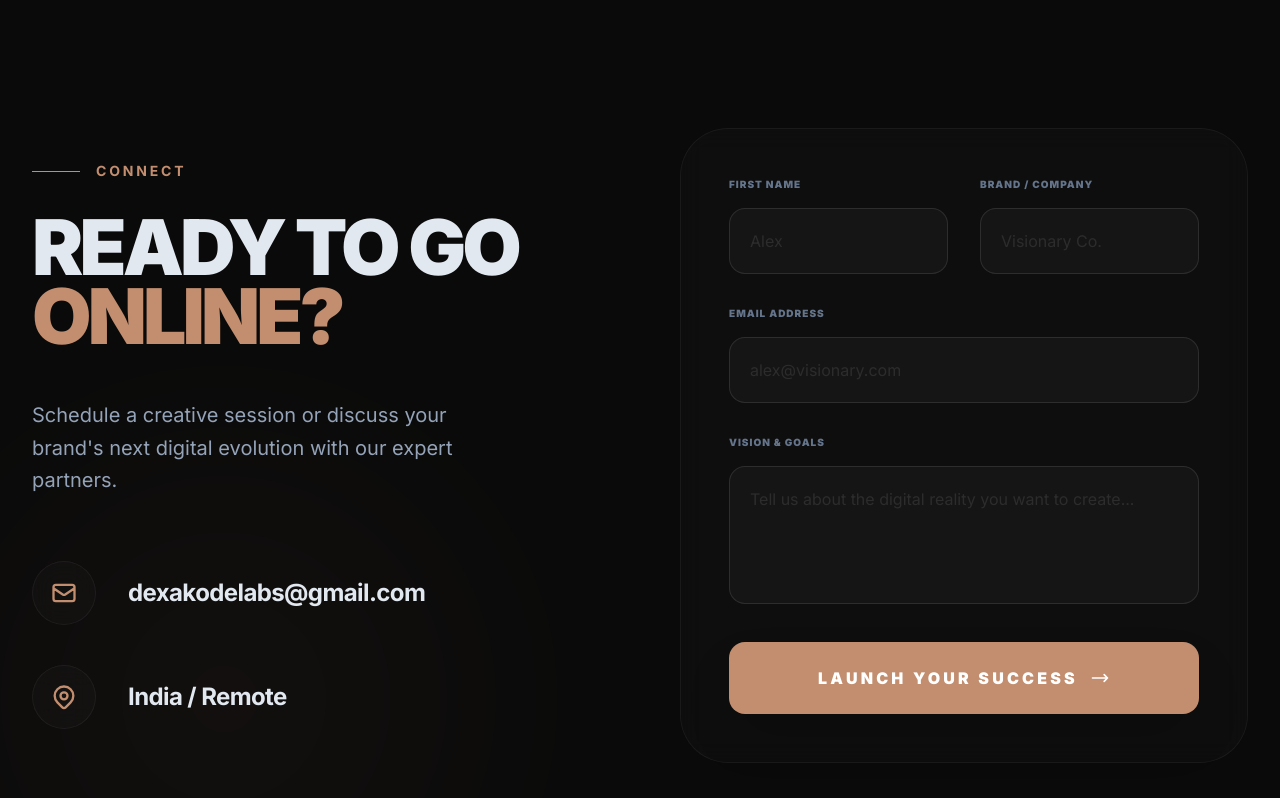
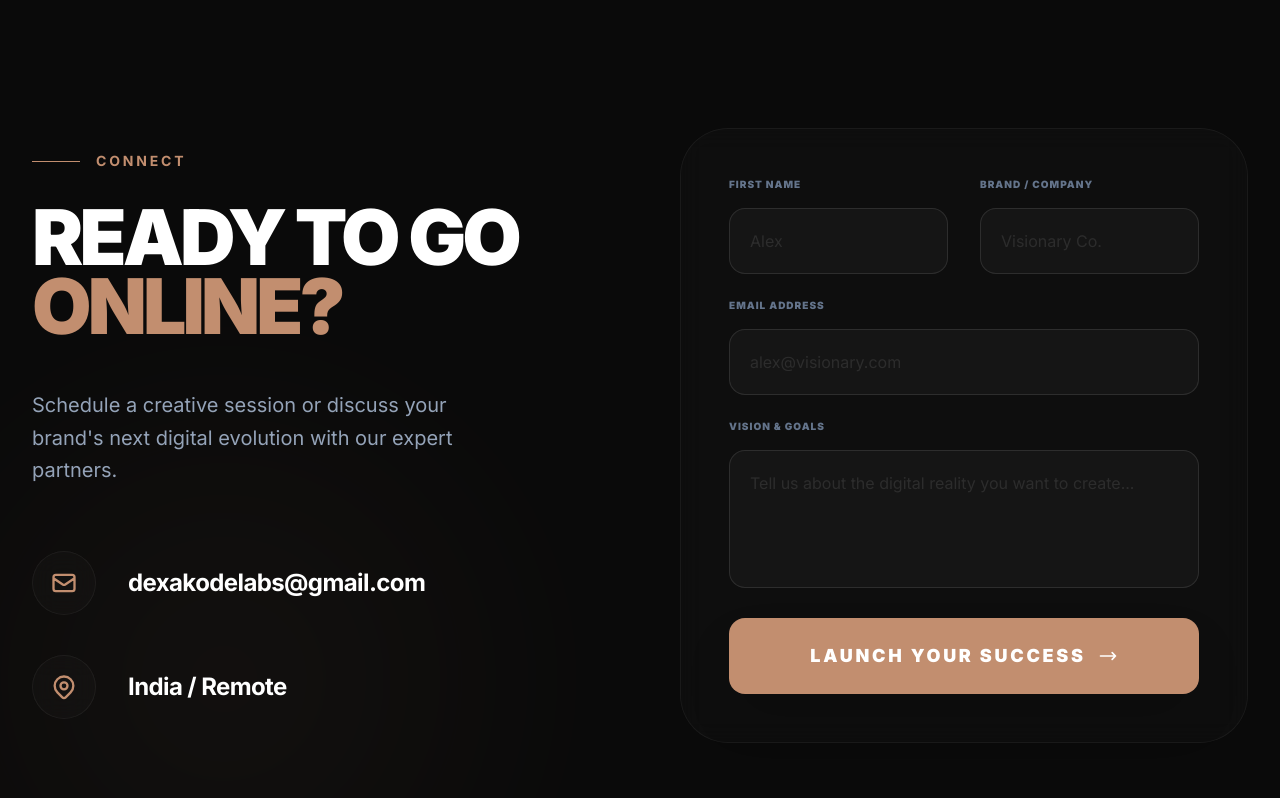
Before and after one commit to dexakodelabs/dexakode-web, a React (Vite) app: page / in a window 1280 px wide. Shown: the part 6990-7788 px from the top of the page. Built offline with nearby package versions, Linux system fonts and the light colour scheme; a web font is replaced by a local one.

Commit message:
mobile view and font color update

```diff
--- a/components/Contact.tsx
+++ b/components/Contact.tsx
@@ -52,7 +52,7 @@ export const Contact: React.FC = () => {
   };
 
   return (
-    <section id="contact" className="py-40 px-8 relative overflow-hidden">
+    <section id="contact" className="py-20 sm:py-40 px-6 sm:px-8 relative overflow-hidden">
       {/* Background Glow */}
       <div className="absolute -bottom-40 -left-40 w-[60vw] h-[60vw] mesh-gradient rounded-full opacity-5 pointer-events-none"></div>
 
@@ -86,11 +86,11 @@ export const Contact: React.FC = () => {
           </div>
         </div>
 
-        <div className="relative min-h-[600px] flex flex-col">
+        <div className="relative min-h-[420px] sm:min-h-[600px] flex flex-col">
           {status !== 'success' ? (
             <form
               onSubmit={handleSubmit}
-              className={`glass p-8 md:p-12 rounded-[3rem] space-y-8 border-white/5 transition-all duration-700 ${status === 'submitting' ? 'opacity-40 blur-sm pointer-events-none scale-95' : 'opacity-100 blur-0 scale-100'}`}
+              className={`glass p-6 md:p-12 rounded-[3rem] space-y-6 border-white/5 transition-all duration-700 ${status === 'submitting' ? 'opacity-40 blur-sm pointer-events-none scale-95' : 'opacity-100 blur-0 scale-100'}`}
             >
               <div className="grid grid-cols-1 sm:grid-cols-2 gap-8">
                 <div>
@@ -102,7 +102,7 @@ export const Contact: React.FC = () => {
                     onChange={handleInputChange}
                     placeholder="Alex"
                     required
-                    className="w-full bg-white/[0.03] border border-white/10 rounded-2xl p-5 focus:outline-none focus:border-bronze transition-all placeholder:text-white/10"
+                    className="w-full bg-white/[0.03] border border-white/10 rounded-2xl p-4 sm:p-5 focus:outline-none focus:border-bronze transition-all placeholder:text-white/10"
                   />
                 </div>
                 <div>
@@ -113,7 +113,7 @@ export const Contact: React.FC = () => {
                     value={formData.company}
                     onChange={handleInputChange}
                     placeholder="Visionary Co."
-                    className="w-full bg-white/[0.03] border border-white/10 rounded-2xl p-5 focus:outline-none focus:border-bronze transition-all placeholder:text-white/10"
+                    className="w-full bg-white/[0.03] border border-white/10 rounded-2xl p-4 sm:p-5 focus:outline-none focus:border-bronze transition-all placeholder:text-white/10"
                   />
                 </div>
               </div>
@@ -126,7 +126,7 @@ export const Contact: React.FC = () => {
                   onChange={handleInputChange}
                   placeholder="alex@visionary.com"
                   required
-                  className="w-full bg-white/[0.03] border border-white/10 rounded-2xl p-5 focus:outline-none focus:border-bronze transition-all placeholder:text-white/10"
+                  className="w-full bg-white/[0.03] border border-white/10 rounded-2xl p-4 sm:p-5 focus:outline-none focus:border-bronze transition-all placeholder:text-white/10"
                 />
               </div>
               <div>
@@ -138,7 +138,7 @@ export const Contact: React.FC = () => {
                   rows={4}
                   placeholder="Tell us about the digital reality you want to create..."
                   required
-                  className="w-full bg-white/[0.03] border border-white/10 rounded-2xl p-5 focus:outline-none focus:border-bronze transition-all resize-none placeholder:text-white/10"
+                  className="w-full bg-white/[0.03] border border-white/10 rounded-2xl p-4 sm:p-5 focus:outline-none focus:border-bronze transition-all resize-none placeholder:text-white/10"
                 ></textarea>
               </div>
 
@@ -147,7 +147,7 @@ export const Contact: React.FC = () => {
               <button
                 type="submit"
                 disabled={status === 'submitting'}
-                className="w-full py-6 bg-bronze text-white font-black uppercase tracking-[0.2em] rounded-2xl hover:brightness-110 transition-all shadow-2xl shadow-bronze/20 active:scale-95 disabled:opacity-50 disabled:cursor-not-allowed group flex items-center justify-center gap-3"
+                className="w-full py-3 sm:py-6 bg-bronze text-white font-black uppercase tracking-[0.15em] rounded-2xl hover:brightness-110 transition-all shadow-2xl shadow-bronze/20 active:scale-95 disabled:opacity-50 disabled:cursor-not-allowed group flex items-center justify-center gap-3 text-base sm:text-lg"
               >
                 {status === 'submitting' ? (
                   <>
--- a/components/Hero.tsx
+++ b/components/Hero.tsx
@@ -27,7 +27,7 @@ export const Hero: React.FC<HeroProps> = ({ onOpenEstimator }) => {
   };
 
   return (
-    <section className="relative min-h-screen flex flex-col justify-center px-8 pt-20 overflow-hidden">
+    <section className="relative min-h-screen flex flex-col justify-center px-6 sm:px-8 pt-20 overflow-hidden">
       <div className="max-w-[1400px] mx-auto w-full relative z-10 flex-grow flex flex-col justify-center pb-20">
         <div className="flex flex-col mb-12">
           <div className="flex items-center gap-4 mb-8 opacity-0 animate-[fade-in_1s_ease-out_forwards]">
@@ -62,7 +62,7 @@ export const Hero: React.FC<HeroProps> = ({ onOpenEstimator }) => {
           <div className="flex flex-col sm:flex-row gap-6">
             <button
               onClick={scrollToContact}
-              className="px-12 py-5 bg-bronze text-white text-lg font-bold rounded-full hover:brightness-110 transition-all active:scale-95 shadow-2xl shadow-bronze/20"
+              className="px-6 sm:px-12 py-3 sm:py-5 bg-bronze text-white text-base sm:text-lg font-bold rounded-full hover:brightness-110 transition-all active:scale-95 shadow-2xl shadow-bronze/20"
             >
               <span className="whitespace-nowrap">Start Your Project</span>
             </button>
@@ -84,11 +84,11 @@ export const Hero: React.FC<HeroProps> = ({ onOpenEstimator }) => {
 
       <div className="absolute bottom-0 left-0 w-full overflow-hidden border-t border-white/5 bg-black/50 backdrop-blur-sm py-8 marquee-mask opacity-0 animate-[fade-in_1.5s_ease-out_1s_forwards]">
         <div className="flex animate-infinite-scroll whitespace-nowrap">
-          {[...Array(4)].map((_, i) => (
+                {[...Array(4)].map((_, i) => (
             <div key={i} className="flex items-center">
               {DISCIPLINES.map((discipline, idx) => (
-                <div key={idx} className="flex items-center px-16 group">
-                  <span className="text-2xl md:text-3xl font-black uppercase tracking-[0.15em] text-white/10 group-hover:text-bronze transition-all duration-700 cursor-default">
+                    <div key={idx} className="flex items-center px-6 sm:px-16 group">
+                      <span className="text-lg sm:text-2xl md:text-3xl font-black uppercase tracking-[0.15em] text-white/10 group-hover:text-bronze transition-all duration-700 cursor-default">
                     {discipline}
                   </span>
                   <div className="mx-16 w-1.5 h-1.5 rounded-full bg-bronze/20 group-hover:bg-bronze transition-colors duration-700"></div>
--- a/components/Navbar.tsx
+++ b/components/Navbar.tsx
@@ -45,7 +45,7 @@ export const Navbar: React.FC<NavbarProps> = ({ onOpenEstimator }) => {
 
         <button
           onClick={onOpenEstimator}
-          className="group px-8 py-3 rounded-full border border-white/20 text-sm font-bold uppercase tracking-widest hover:bg-white hover:text-[#C28E6F] hover:shadow-[0_0_30px_rgba(255,255,255,0.4)] hover:border-white transition-all flex items-center gap-2 active:scale-95 min-w-[180px] justify-center overflow-hidden"
+          className="group px-4 sm:px-8 py-2 sm:py-3 rounded-full border border-white/20 text-sm sm:text-sm font-bold uppercase tracking-widest hover:bg-white hover:text-[#C28E6F] hover:shadow-[0_0_30px_rgba(255,255,255,0.4)] hover:border-white transition-all flex items-center gap-2 active:scale-95 min-w-[120px] md:min-w-[180px] justify-center overflow-hidden"
         >
           <span className="inline-block transition-transform duration-300 group-hover:scale-110">
             Let's Talk
--- a/index.html
+++ b/index.html
@@ -11,7 +11,10 @@
       body {
         font-family: 'Inter', sans-serif;
         background-color: #0A0A0A;
+        overflow-x: hidden; /* prevent horizontal scrolling on small devices */
+        -webkit-overflow-scrolling: touch;
       }
+      img { max-width: 100%; height: auto; display: block; }
       .font-handwriting {
         font-family: 'Cedarville Cursive', cursive;
       }
@@ -57,7 +60,7 @@
     <!-- Entry point -->
     <script type="module" src="./index.tsx"></script>
   </head>
-  <body class="text-slate-200 antialiased selection:bg-bronze/30">
+  <body class="text-white antialiased selection:bg-bronze/30">
     <div id="root"></div>
   </body>
 </html>
```
